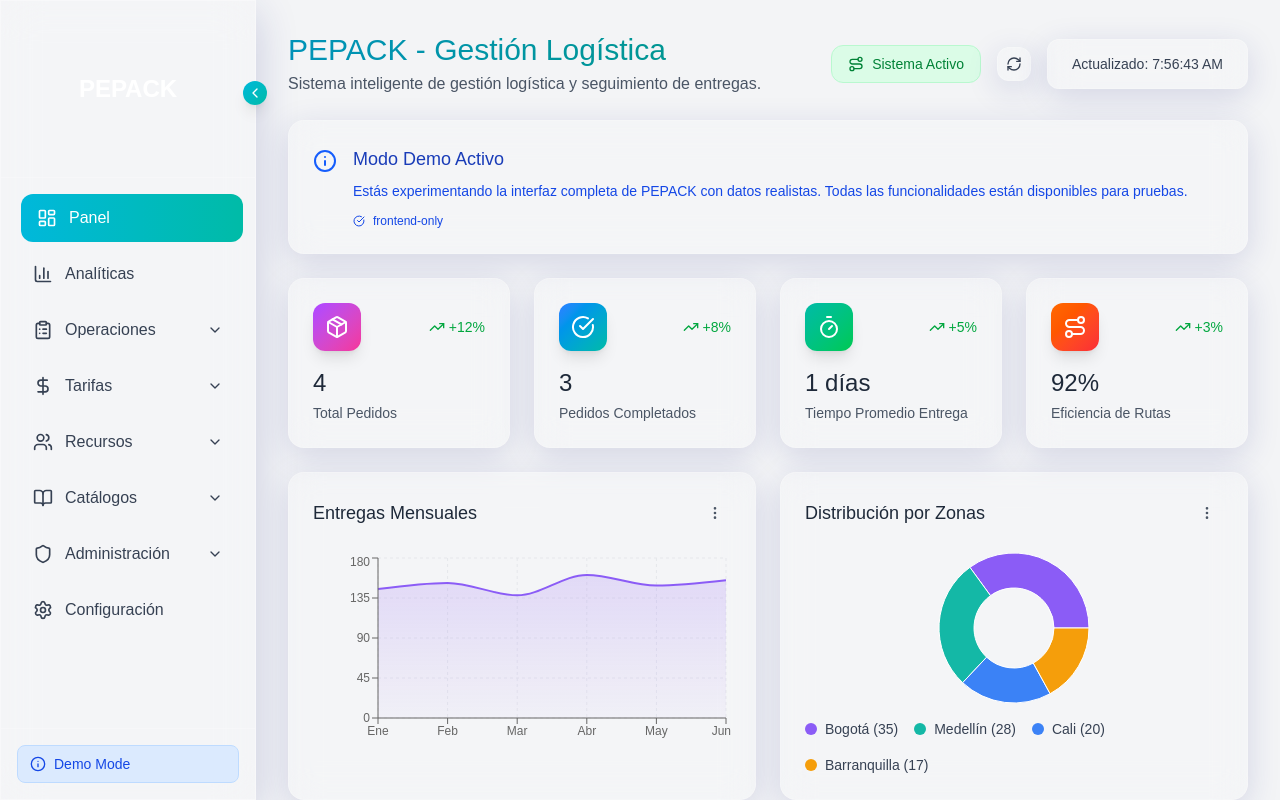
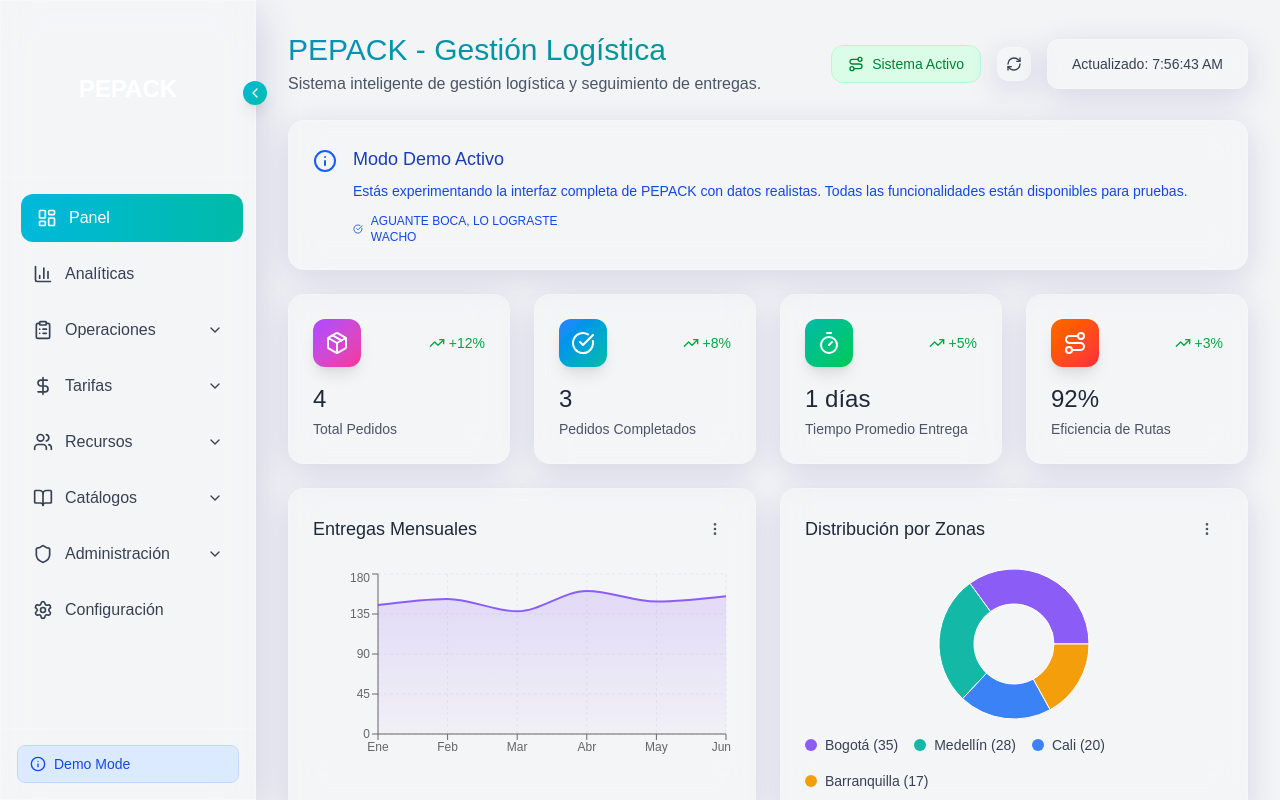
Before and after one commit to martinmalgor04/dsw-2025, a Next.js app in the folder frontend/: page /dashboard in a window 1280 px wide. Built offline with nearby package versions, Linux system fonts and the light colour scheme.

Commit message:
Update dashboard page

```diff
--- a/frontend/src/app/(main)/dashboard/page.tsx
+++ b/frontend/src/app/(main)/dashboard/page.tsx
@@ -92,7 +92,7 @@ export default function Dashboard() {
   const checkBackendStatus = () => {
     // Siempre disponible en modo frontend
     setBackendStatus({ available: true, url: 'Modo Frontend' });
-    setModeInfo({ mode: 'mock', features: ['frontend-only'] });
+    setModeInfo({ mode: 'mock', features: ['AGUANTE BOCA, LO LOGRASTE WACHO'] });
   };
 
   const retryBackendConnection = () => {
```
